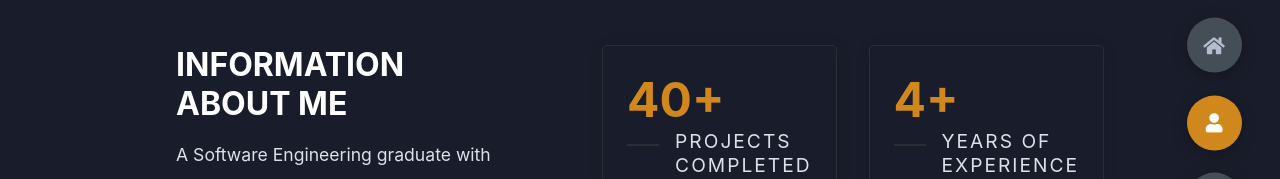
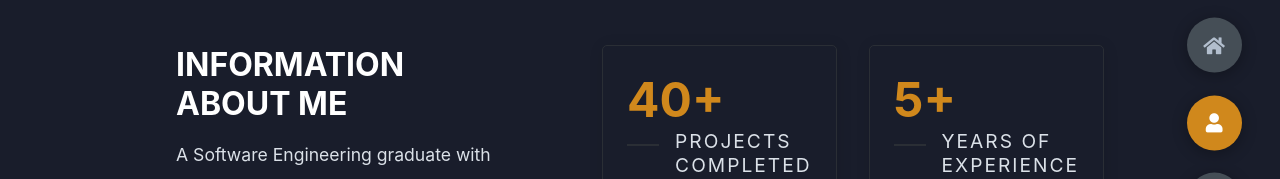
Before and after one commit to jaydto/portfolio-1, a React (Create React App) app: page / in a window 1280 px wide. Both pictures are taken after a click on the element 1214 px from the left and 322 px from the top of the page. Shown: the part 200-379 px from the top of the page. Built offline with nearby package versions, Linux system fonts and the light colour scheme.

Commit message:
modified:   src/About.js

```diff
--- a/src/About.js
+++ b/src/About.js
@@ -48,7 +48,7 @@ const About = () => {
                     </div>
                     <div className="about-item">
                         <div className="abt-text">
-                            <p className="large-text">4+</p>
+                            <p className="large-text">5+</p>
                             <p className="small-text">Years of <br /> experience</p>
                         </div>
                     </div>
```
